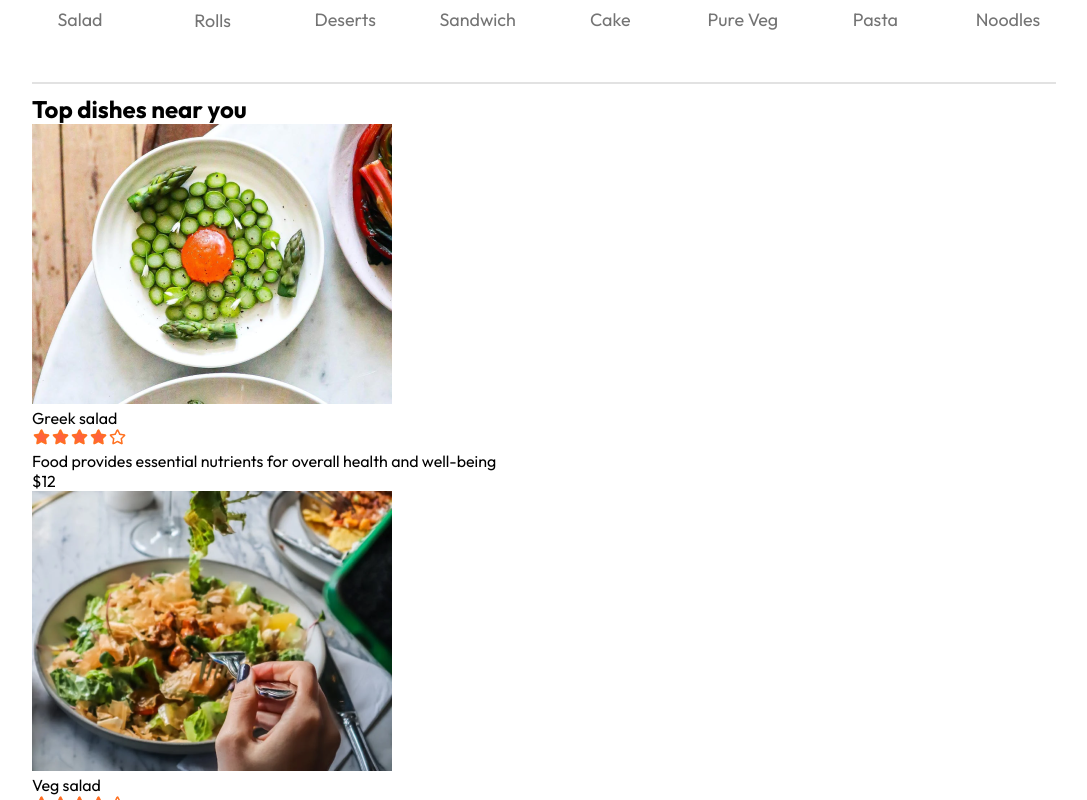
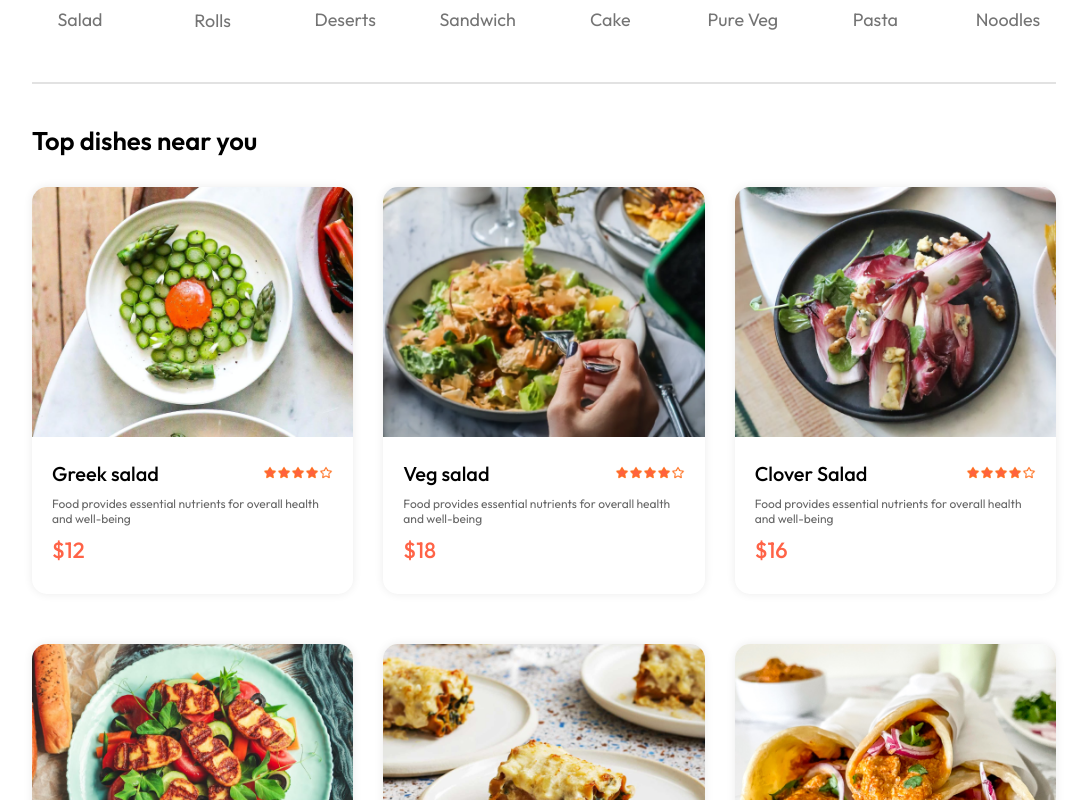
Before and after one commit to NilimaSardar/Hunger_FoodOrderingApp, a React (Vite) app in the folder Hunger/: page / in a window 1280 px wide. Shown: the part 820-1620 px from the top of the page, without its empty margins (96-1183 px from the left). Built offline with nearby package versions, Linux system fonts and the light colour scheme.

Commit message:
styled the food items

```diff
--- a/Hunger/src/components/FoodDisplay/FoodDisplay.jsx
+++ b/Hunger/src/components/FoodDisplay/FoodDisplay.jsx
@@ -22,5 +22,18 @@
 export default FoodDisplay
 
 const FoodDisplayStyled = styled.div`
+  margin-top: 30px;
 
+  h2{
+    font-size: max(2vw, 24px);
+    font-weight: 600;
+  }
+
+  .food-display-list{
+    display: grid;
+    grid-template-columns: repeat(auto-fill, minmax(240px,1fr));
+    margin-top: 30px;
+    gap: 30px;
+    row-gap: 50px;
+  }
 `;
--- a/Hunger/src/components/FoodItem/FoodItem.jsx
+++ b/Hunger/src/components/FoodItem/FoodItem.jsx
@@ -23,5 +23,47 @@
 export default FoodItem
 
 const FoodItemStyled = styled.div`
+  width: 100%;
+  margin: auto;
+  border-radius: 15px;
+  box-shadow: 0px 0px 10px #00000015;
+  transition: 0.3s;
+  animation: fadeIn 1s;
 
+  .food-item-image{
+    width: 100%;
+    border-radius: 15px 15px 0px 0px;
+  }
+
+  .food-item-info{
+    padding: 20px;
+  }
+
+  .food-item-name-rating{
+    display: flex;
+    justify-content: space-between;
+    align-items: center;
+    margin-bottom: 10px;
+  }
+
+  .food-item-name-rating p{
+    font-size: 20px;
+    font-weight: 500;
+  }
+
+  .food-item-name-rating img{
+    width: 70px;
+  }
+
+  .food-item-desc{
+    color: #676767;
+    font-size: 12px;
+  }
+
+  .food-item-price{
+    color: tomato;
+    font-size: 22px;
+    font-weight: 500;
+    margin: 10px 0px;
+  }
 `;
```
